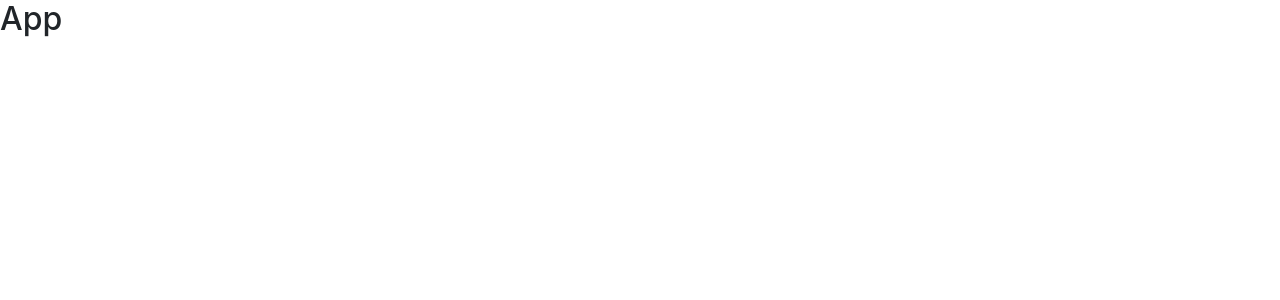
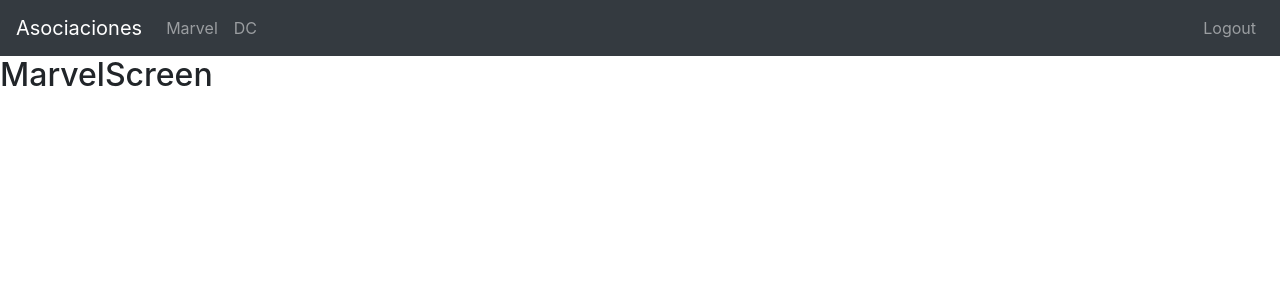
Before and after one commit to leotangram/reactFH-06-heroes, a React (Create React App) app: page / in a window 1280 px wide. Shown: the top 300 px of the page. Built offline with nearby package versions, Linux system fonts and the light colour scheme.

Commit message:
Creando un primer Router

```diff
--- a/package.json
+++ b/package.json
@@ -8,6 +8,7 @@
     "@testing-library/user-event": "^7.1.2",
     "react": "^16.13.1",
     "react-dom": "^16.13.1",
+    "react-router-dom": "^5.2.0",
     "react-scripts": "3.4.3"
   },
   "scripts": {
--- a/src/App.js
+++ b/src/App.js
@@ -1,11 +1,8 @@
 import React from 'react'
+import AppRouter from './routers/AppRouter'
 
 const App = () => {
-  return (
-    <div>
-      <h2>App</h2>
-    </div>
-  )
+  return <AppRouter />
 }
 
 export default App
--- /dev/null
+++ b/src/components/login/LoginScreen.js
@@ -0,0 +1,14 @@
+import React from 'react'
+import PropTypes from 'prop-types'
+
+const LoginScreen = props => {
+  return (
+    <div>
+      <h2>LoginScreen</h2>
+    </div>
+  )
+}
+
+LoginScreen.propTypes = {}
+
+export default LoginScreen
--- /dev/null
+++ b/src/components/marvel/MarvelScreen.js
@@ -0,0 +1,14 @@
+import React from 'react'
+import PropTypes from 'prop-types'
+
+const MarvelScreen = props => {
+  return (
+    <div>
+      <h2>MarvelScreen</h2>
+    </div>
+  )
+}
+
+MarvelScreen.propTypes = {}
+
+export default MarvelScreen
--- /dev/null
+++ b/src/components/ui/Navbar.js
@@ -0,0 +1,52 @@
+import React from 'react'
+import PropTypes from 'prop-types'
+import { Link, NavLink } from 'react-router-dom'
+
+const Navbar = props => {
+  return (
+    <nav className="navbar navbar-expand-sm navbar-dark bg-dark">
+      <Link className="navbar-brand" to="/">
+        Asociaciones
+      </Link>
+
+      <div className="navbar-collapse">
+        <div className="navbar-nav">
+          <NavLink
+            activeClassName="active"
+            className="nav-item nav-link"
+            exact
+            to="/marvel"
+          >
+            Marvel
+          </NavLink>
+
+          <NavLink
+            activeClassName="active"
+            className="nav-item nav-link"
+            exact
+            to="/dc"
+          >
+            DC
+          </NavLink>
+        </div>
+      </div>
+
+      <div className="navbar-collapse collapse w-100 order-3 dual-collapse2">
+        <ul className="navbar-nav ml-auto">
+          <NavLink
+            activeClassName="active"
+            className="nav-item nav-link"
+            exact
+            to="/login"
+          >
+            Logout
+          </NavLink>
+        </ul>
+      </div>
+    </nav>
+  )
+}
+
+Navbar.propTypes = {}
+
+export default Navbar
--- /dev/null
+++ b/src/routers/AppRouter.js
@@ -0,0 +1,21 @@
+import React from 'react'
+import { BrowserRouter as Router, Switch, Route } from 'react-router-dom'
+import Navbar from '../components/ui/Navbar'
+import LoginScreen from '../components/login/LoginScreen'
+import MarvelScreen from '../components/marvel/MarvelScreen'
+
+const AppRouter = () => {
+  return (
+    <Router>
+      <Navbar />
+      <div>
+        <Switch>
+          <Route extact path="/login" component={LoginScreen} />
+          <Route extact path="/" component={MarvelScreen} />
+        </Switch>
+      </div>
+    </Router>
+  )
+}
+
+export default AppRouter
```
Also changed, not shown: src/components/dc/DcScreen.js (added, +14 -0 lines), src/components/heroes/HeroScreen.js (added, +14 -0 lines), 1 other file (tests, documents, lock files or other folders).
